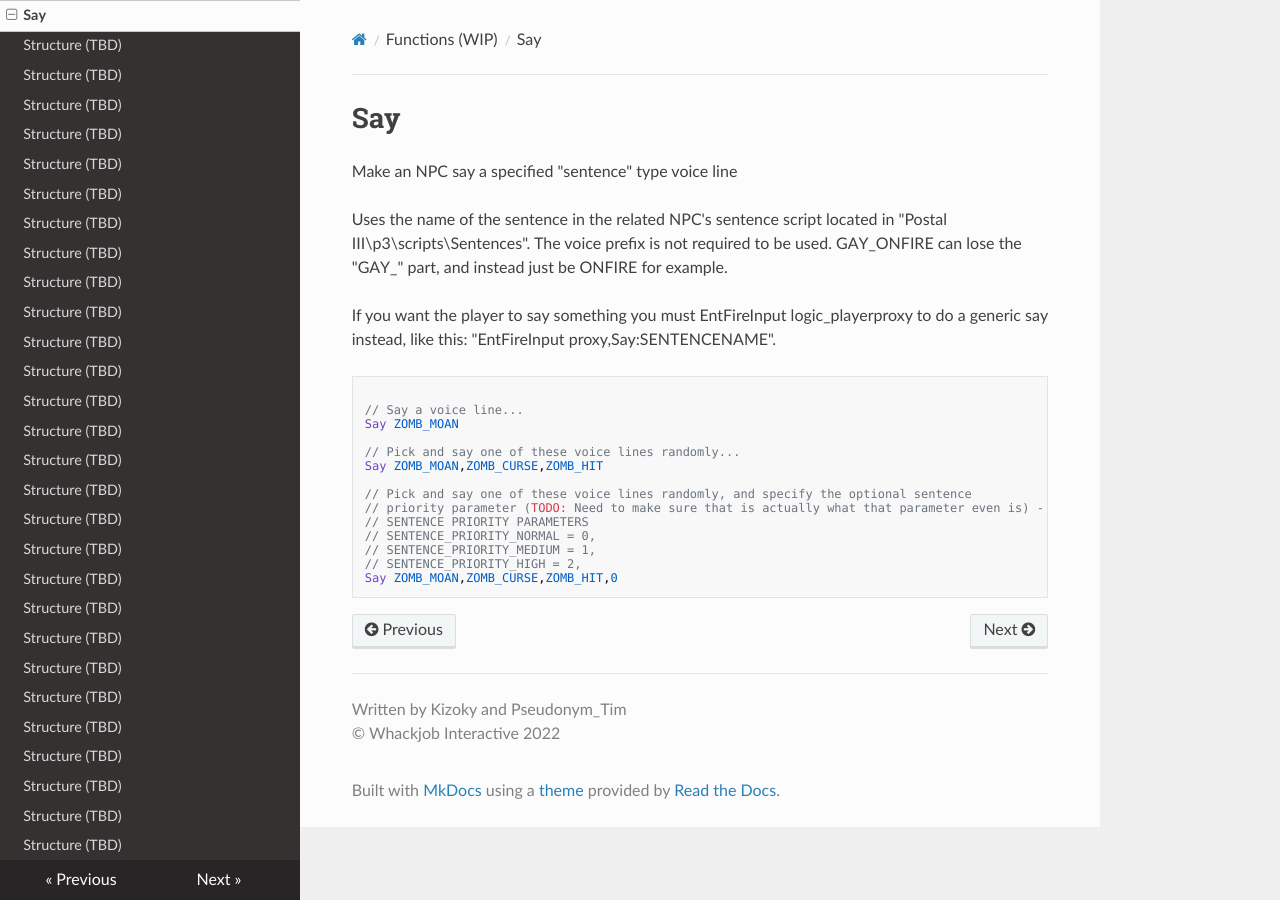
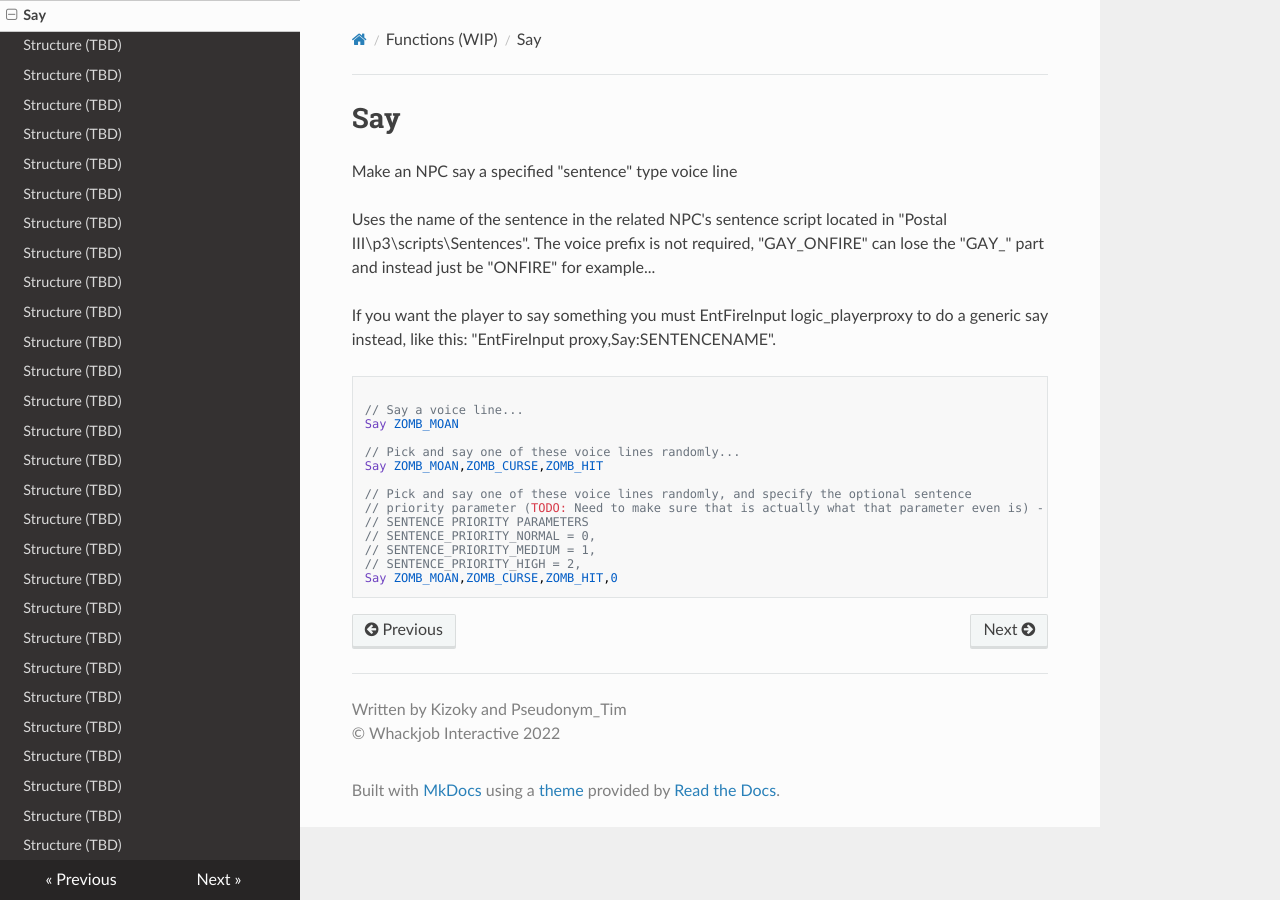
Before and after one commit to WhackJobInt/postal3scriptdocs, an MkDocs documentation site: the page built from docs/say.md, in a window 1280 px wide. Built offline with MkDocs 1.6.1, drawn with Linux system fonts in a browser that asks for light colours; nearby versions of some CDN libraries.

Commit message:
Update say.md

```diff
--- a/docs/say.md
+++ b/docs/say.md
@@ -1,6 +1,6 @@
 # Say
 <p>Make an NPC say a specified "sentence" type voice line
-<p>Uses the name of the sentence in the related NPC's sentence script located in "Postal III\p3\scripts\Sentences". The voice prefix is not required to be used. GAY_ONFIRE can lose the "GAY_" part, and instead just be ONFIRE for example.
+<p>Uses the name of the sentence in the related NPC's sentence script located in "Postal III\p3\scripts\Sentences". The voice prefix is not required, "GAY_ONFIRE" can lose the "GAY_" part and instead just be "ONFIRE" for example...
 <p>
 If you want the player to say something you must EntFireInput logic_playerproxy to do a generic say instead, like this: "EntFireInput proxy,Say:SENTENCENAME".
 <pre><code class="language-js">
```
